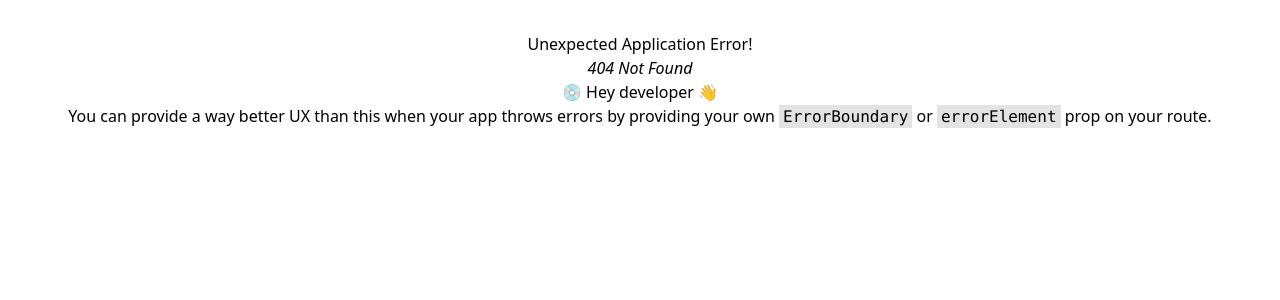
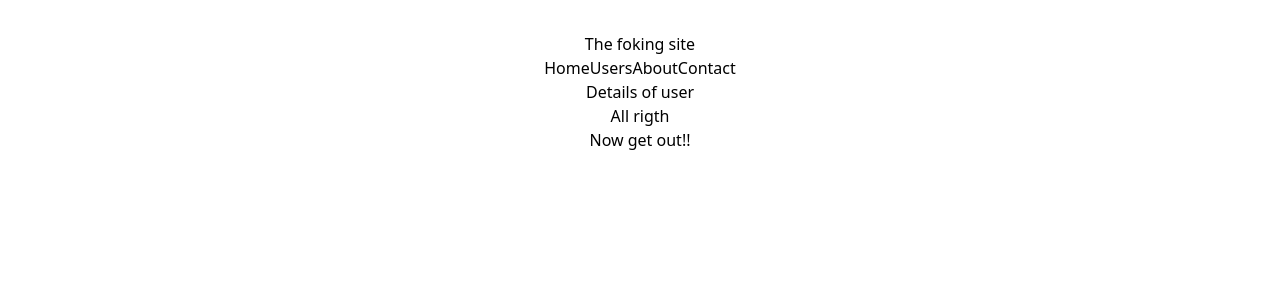
Before and after one commit to GGTuran/react-router, a React (Vite) app: page /user/1 in a window 1280 px wide. Before the commit this address had no page. Shown: the top 300 px of the page. Built offline with nearby package versions, Linux system fonts and the light colour scheme.

Commit message:
showed details

```diff
--- a/src/Components/User/User.jsx
+++ b/src/Components/User/User.jsx
@@ -1,3 +1,4 @@
+import { Link } from "react-router-dom";
 
 
 const User = ({user}) => {
@@ -12,6 +13,7 @@ const User = ({user}) => {
             <h2>{name}</h2>
             <p>Email:{email}</p>
             <p>Phone:{phone}</p>
+            <Link to={`/user/${id}`}> Details</Link>
         </div>
     );
 };
--- /dev/null
+++ b/src/Components/UserDetails/UserDetails.jsx
@@ -0,0 +1,10 @@
+
+const UserDetails = () => {
+    return (
+        <div>
+            <h1>Details of user</h1>
+        </div>
+    );
+};
+
+export default UserDetails;
--- a/src/main.jsx
+++ b/src/main.jsx
@@ -11,6 +11,7 @@ import Home from './Components/Home/Home.jsx';
 import About from './Components/About/About.jsx';
 import Contact from './Components/Contact/Contact.jsx';
 import Users from './Components/Users/Users.jsx';
+import UserDetails from './Components/UserDetails/UserDetails.jsx';
 
 
 const router = createBrowserRouter([
@@ -30,6 +31,10 @@ const router = createBrowserRouter([
         path: "/users",
         loader: () => fetch('https://jsonplaceholder.typicode.com/users'),
         element: <Users></Users>
+      },
+      {
+        path: '/user/:userId',
+        element: <UserDetails></UserDetails>
       }
     ]
   },
```
